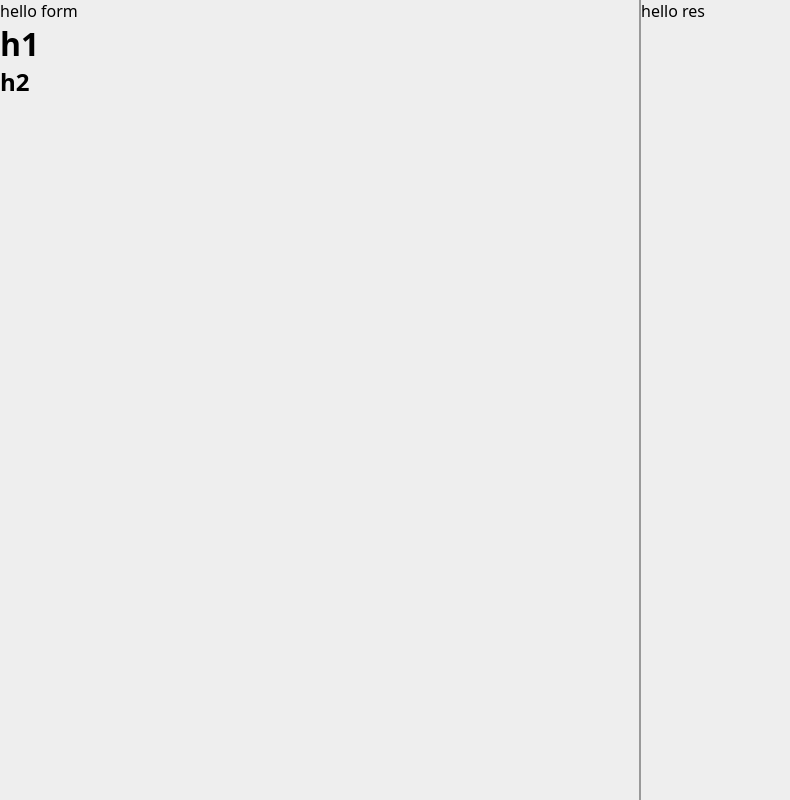
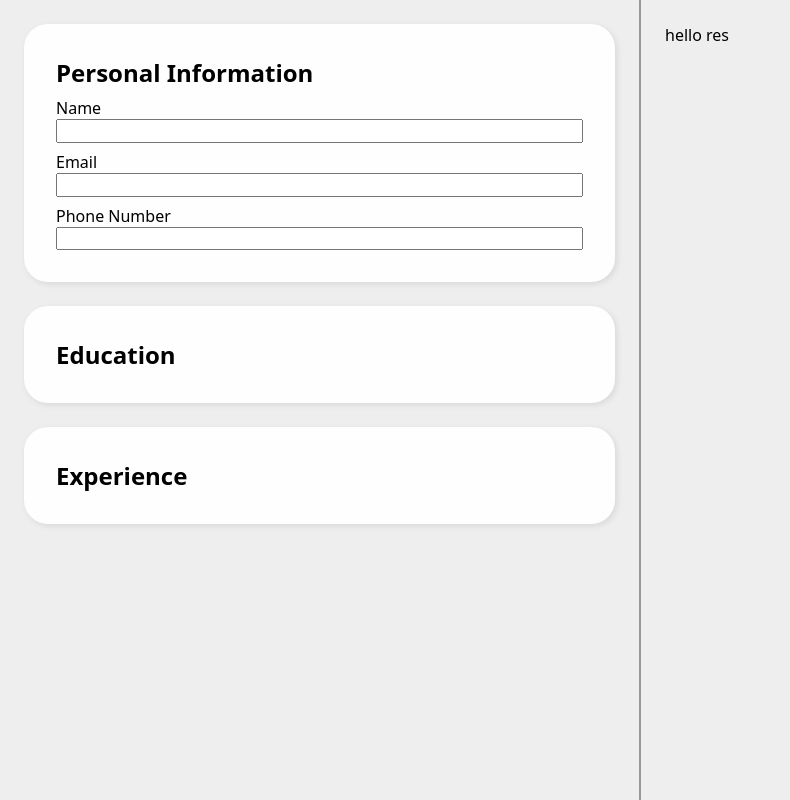
Before and after one commit to Haris-199/cv-project, a React (Vite) app: page / in a window 1280 px wide. Shown: the whole page, without its empty margins (0-790 px from the left). Built offline with nearby package versions, Linux system fonts and the light colour scheme.

Commit message:
Make form for information

```diff
--- a/src/components/Form.jsx
+++ b/src/components/Form.jsx
@@ -1,9 +1,29 @@
+import "../styles/form.css";
+
 export default function Resume() {
-    return (
-      <div className="form">
-        hello form
-        <h1>h1</h1>
-        <h2>h2</h2>
-      </div>
-    );
-  }
+  return (
+    <div className="form">
+      <form action="">
+        <div className="personal">
+          <h2>Personal Information</h2>
+          <label htmlFor="name">Name</label>
+          <input type="text" name="name" id="name" />
+
+          <label htmlFor="email">Email</label>
+          <input type="email" name="email" id="email" />
+
+          <label htmlFor="number">Phone Number</label>
+          <input type="tel" name="number" id="number" />
+        </div>
+
+        <div className="education">
+          <h2>Education</h2>
+        </div>
+
+        <div className="experience">
+          <h2>Experience</h2>
+        </div>
+      </form>
+    </div>
+  );
+}
--- a/src/index.css
+++ b/src/index.css
@@ -21,14 +21,15 @@ footer,header,hgroup,menu,nav,section {
   flex-wrap: wrap;
 }
 
-.form {
+.form, .resume {
   flex-grow: 1;
   flex-basis: 30rem;
+  padding: 1.5rem;
+}
+
+.form {
   border-right: solid 1px #999;
 }
-
 .resume {
-  flex-grow: 1;
-  flex-basis: 30rem;
   border-left: solid 1px #999;
 }
--- a/src/styles/form.css
+++ b/src/styles/form.css
@@ -0,0 +1,24 @@
+form {
+  display: flex;
+  flex-direction: column;
+  gap: 1.5rem;
+}
+form > div {
+  background-color: #fefefe;
+  box-shadow: 2px 2px 5px 1px #ddd;
+  border-radius: 1.5rem;
+  padding: 2rem;
+}
+
+input {
+  padding: 0.15rem;
+}
+
+.personal {
+  display: grid;
+  grid-template-columns: 1fr;
+}
+
+.personal label {
+  margin-top: 0.5rem;
+}
```
